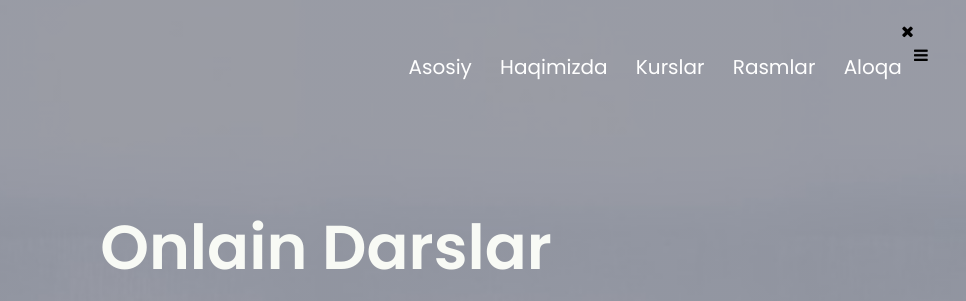
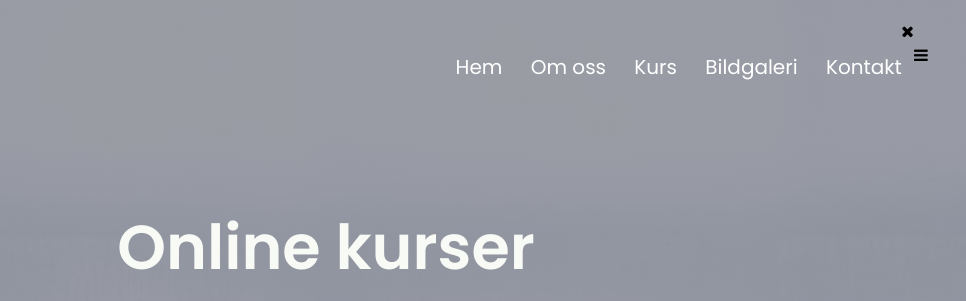
Before and after one commit to Sara-css/projek1, a plain HTML site: page index.html in a window 1280 px wide. Shown: the top 301 px of the page, 314-1280 px from the left. Drawn offline with Linux system fonts and the light colour scheme.

Commit message:
Update index.html

```diff
--- a/index.html
+++ b/index.html
@@ -1,5 +1,5 @@
 <!DOCTYPE html>
-<html lang="en">
+<html lang="sv">
 <head>
     <meta charset="UTF-8">
     <meta http-equiv="X-UA-Compatible" content="IE=edge">
@@ -17,18 +17,18 @@
     <div class="nav-links" id="navLinks">
         <i class="fa fa-times" onclick="hideMenu()"></i>
         <ul>
-            <li><a href="index.html">Asosiy</a></li>
-            <li><a href="about.html">Haqimizda</a></li>
-            <li><a href="course.html">Kurslar</a></li>
-            <li><a href="">Rasmlar</a></li>
-            <li><a href="">Aloqa</a></li>
+            <li><a href="index.html">Hem</a></li>
+            <li><a href="about.html">Om oss</a></li>
+            <li><a href="course.html">Kurs</a></li>
+            <li><a href="">Bildgaleri</a></li>
+            <li><a href="">Kontakt</a></li>
         </ul>
     </div>
     <i class="fa fa-bars" onclick="showMenu()"></i>
 
 </nav>
 <div class="text-box">
-    <h1>Onlain Darslar</h1>
+    <h1>Online kurser</h1>
     <p>Lorem ipsum dolor sit amet consectetur, adipisicing elit. Expedita, reiciendis fugiat? Corporis incidunt blanditiis, vel facilis est delectus laborum sed sequi! <br> Voluptates temporibus hic soluta.</p>
     <a href="" class="hero-btn">Koproq malulot uchun</a>
 </div>
```
